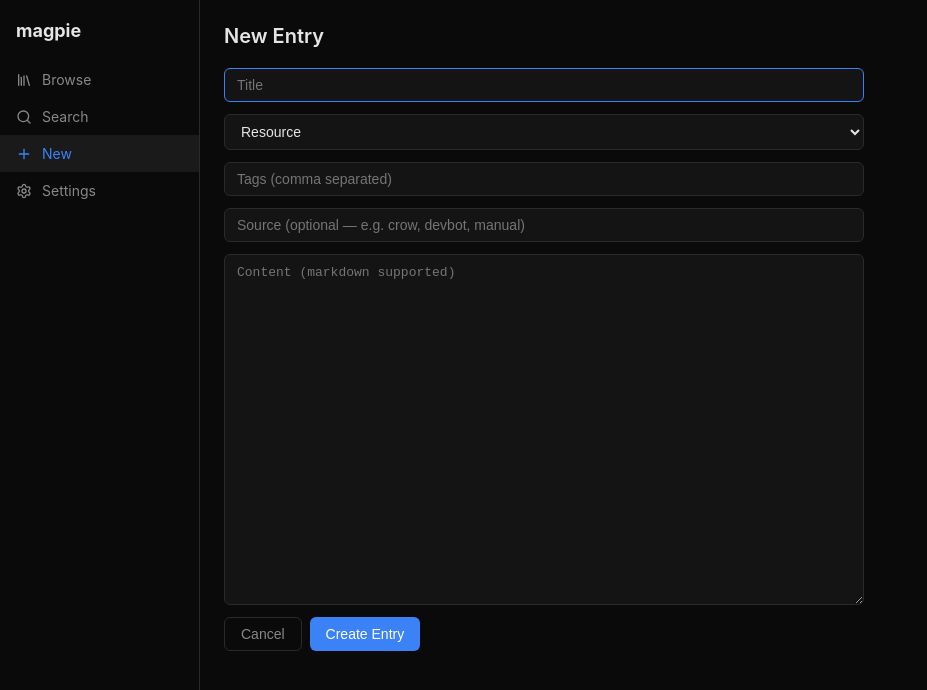
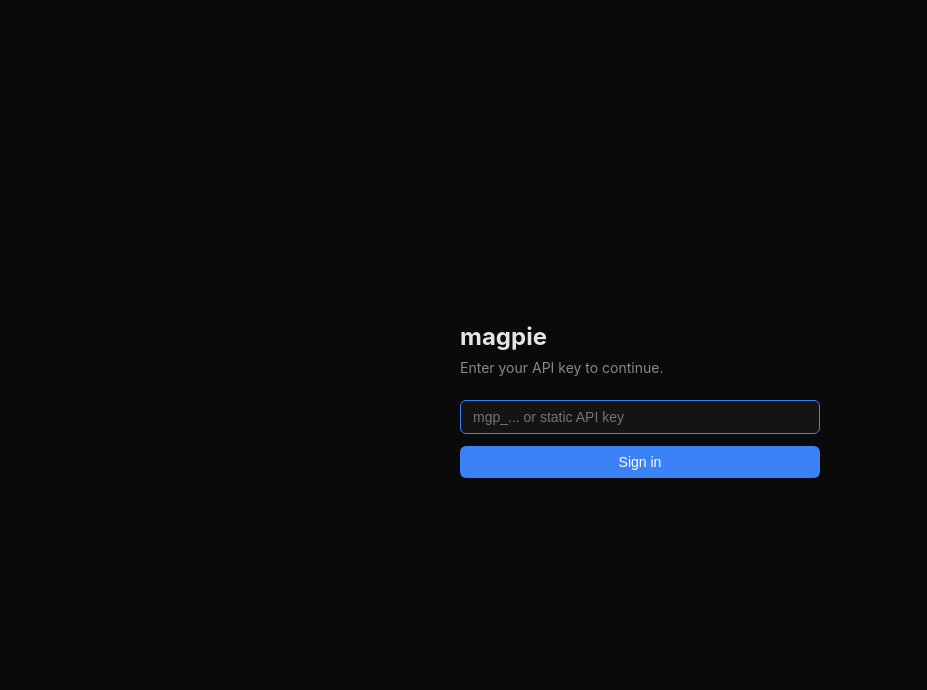
Before and after one commit to erdoai/magpie, a React (Vite) app in the folder web/: page /new in a window 1280 px wide. Shown: the top 690 px of the page, without its empty margins (0-927 px from the left). Built offline with nearby package versions, Linux system fonts and the light colour scheme.

Commit message:
Add auth gate — UI requires API key login before access
- Login page validates API key against /api/auth/check endpoint
- 401 responses auto-clear key and redirect to login
- Sign out button in sidebar clears key and reloads
- All API calls return 401 → login flow on invalid/expired keys

```diff
--- a/web/src/App.tsx
+++ b/web/src/App.tsx
@@ -1,5 +1,5 @@
 import { Link, Outlet, useLocation } from 'react-router-dom';
-import { Search, Library, Plus, Settings } from 'lucide-react';
+import { Search, Library, Plus, Settings, LogOut } from 'lucide-react';
 
 const NAV = [
   { path: '/', label: 'Browse', icon: Library },
@@ -18,6 +18,8 @@
         borderRight: '1px solid var(--border)',
         padding: '20px 0',
         flexShrink: 0,
+        display: 'flex',
+        flexDirection: 'column',
       }}>
         <div style={{ padding: '0 16px 20px', fontWeight: 700, fontSize: 18 }}>
           magpie
@@ -44,6 +46,24 @@
             </Link>
           );
         })}
+        <div style={{ flex: 1 }} />
+        <button
+          onClick={() => { localStorage.removeItem('magpie_api_key'); window.location.reload(); }}
+          style={{
+            display: 'flex',
+            alignItems: 'center',
+            gap: 10,
+            padding: '10px 16px',
+            color: 'var(--text-muted)',
+            fontSize: 14,
+            background: 'transparent',
+            width: '100%',
+            textAlign: 'left',
+          }}
+        >
+          <LogOut size={16} />
+          Sign out
+        </button>
       </nav>
       <main style={{ flex: 1, padding: 24, maxWidth: 960 }}>
         <Outlet />
--- a/web/src/lib/api.ts
+++ b/web/src/lib/api.ts
@@ -9,6 +9,12 @@
 
 async function request<T>(path: string, opts?: RequestInit): Promise<T> {
   const res = await fetch(`${BASE}${path}`, { ...opts, headers: headers() });
+  if (res.status === 401) {
+    // Clear invalid key and reload to show login
+    localStorage.removeItem('magpie_api_key');
+    window.location.reload();
+    throw new Error('Unauthorized');
+  }
   if (!res.ok) throw new Error(`${res.status}: ${await res.text()}`);
   return res.json();
 }
@@ -40,6 +46,16 @@
 }
 
 export const api = {
+  // Auth
+  checkAuth: async (): Promise<boolean> => {
+    try {
+      const res = await fetch('/api/auth/check', { headers: headers() });
+      return res.ok;
+    } catch {
+      return false;
+    }
+  },
+
   // Entries
   listEntries: (params?: Record<string, string>) => {
     const qs = params ? '?' + new URLSearchParams(params).toString() : '';
--- a/web/src/main.tsx
+++ b/web/src/main.tsx
@@ -1,4 +1,4 @@
-import React from 'react';
+import React, { useEffect, useState } from 'react';
 import ReactDOM from 'react-dom/client';
 import { BrowserRouter, Routes, Route } from 'react-router-dom';
 import { App } from './App';
@@ -7,10 +7,26 @@
 import { EntryPage } from './pages/EntryPage';
 import { NewEntryPage } from './pages/NewEntryPage';
 import { SettingsPage } from './pages/SettingsPage';
+import { LoginPage } from './pages/LoginPage';
+import { api } from './lib/api';
 import './index.css';
 
-ReactDOM.createRoot(document.getElementById('root')!).render(
-  <React.StrictMode>
+function Root() {
+  const [authed, setAuthed] = useState<boolean | null>(null);
+
+  useEffect(() => {
+    const key = localStorage.getItem('magpie_api_key');
+    if (!key) {
+      setAuthed(false);
+      return;
+    }
+    api.checkAuth().then(ok => setAuthed(ok));
+  }, []);
+
+  if (authed === null) return null; // loading
+  if (!authed) return <LoginPage onLogin={() => setAuthed(true)} />;
+
+  return (
     <BrowserRouter>
       <Routes>
         <Route element={<App />}>
@@ -22,5 +38,11 @@
         </Route>
       </Routes>
     </BrowserRouter>
+  );
+}
+
+ReactDOM.createRoot(document.getElementById('root')!).render(
+  <React.StrictMode>
+    <Root />
   </React.StrictMode>
 );
--- /dev/null
+++ b/web/src/pages/LoginPage.tsx
@@ -0,0 +1,60 @@
+import { useState } from 'react';
+import { api } from '../lib/api';
+
+export function LoginPage({ onLogin }: { onLogin: () => void }) {
+  const [key, setKey] = useState('');
+  const [error, setError] = useState('');
+  const [loading, setLoading] = useState(false);
+
+  const handleSubmit = async (e: React.FormEvent) => {
+    e.preventDefault();
+    if (!key.trim()) return;
+
+    setLoading(true);
+    setError('');
+
+    // Temporarily set the key to test it
+    localStorage.setItem('magpie_api_key', key.trim());
+    const valid = await api.checkAuth();
+
+    if (valid) {
+      onLogin();
+    } else {
+      localStorage.removeItem('magpie_api_key');
+      setError('Invalid API key');
+    }
+    setLoading(false);
+  };
+
+  return (
+    <div style={{
+      display: 'flex',
+      alignItems: 'center',
+      justifyContent: 'center',
+      minHeight: '100vh',
+    }}>
+      <div style={{ width: 360 }}>
+        <h1 style={{ fontSize: 24, fontWeight: 700, marginBottom: 8 }}>magpie</h1>
+        <p style={{ color: 'var(--text-muted)', fontSize: 14, marginBottom: 24 }}>
+          Enter your API key to continue.
+        </p>
+
+        <form onSubmit={handleSubmit} style={{ display: 'flex', flexDirection: 'column', gap: 12 }}>
+          <input
+            type="password"
+            value={key}
+            onChange={e => setKey(e.target.value)}
+            placeholder="mgp_... or static API key"
+            autoFocus
+          />
+          {error && (
+            <p style={{ color: 'var(--red)', fontSize: 13 }}>{error}</p>
+          )}
+          <button type="submit" className="btn-primary" disabled={loading}>
+            {loading ? 'Checking...' : 'Sign in'}
+          </button>
+        </form>
+      </div>
+    </div>
+  );
+}
```
Also changed, not shown: 1 other file (tests, documents, lock files or other folders).
